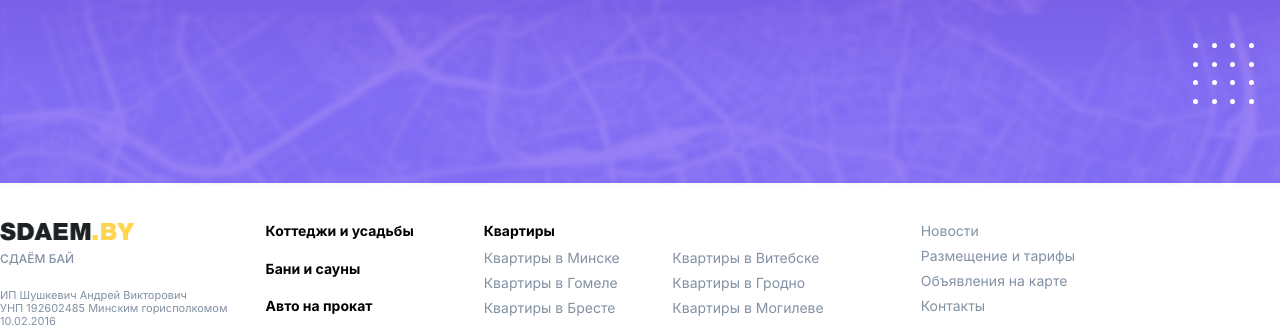
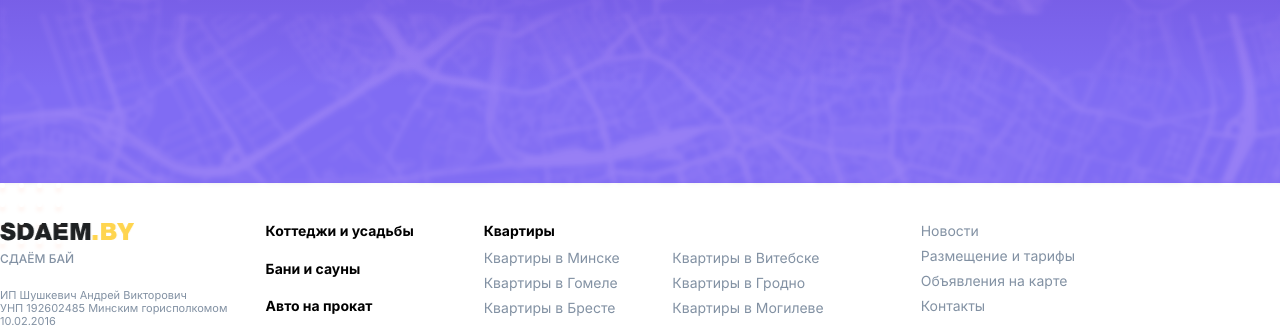
Before and after one commit to AlexBash82/sdaem, a React (Create React App) app: page /sdaem/404 in a window 1280 px wide. Shown: the part 516-843 px from the top of the page. Built offline with nearby package versions, Linux system fonts and the light colour scheme.

Commit message:
added dottedBox into Cards

```diff
--- a/src/components/Cards/Cards.js
+++ b/src/components/Cards/Cards.js
@@ -1,4 +1,5 @@
 import React from 'react'
+import { DottedBox } from '../../Modules/DottedBox/DottedBox'
 import './Cards.scss'
 
 export const Cards = () => {
@@ -151,6 +152,9 @@ export const Cards = () => {
             </div>
           </div>
         </div>
+        <div className='DottedBoxYellow'>
+          <DottedBox color={'#FFD54F'}/>
+        </div>
       </div>
     </div>
   )
--- a/src/components/Cards/Cards.scss
+++ b/src/components/Cards/Cards.scss
@@ -4,14 +4,15 @@
 
   &_container {
     width: 1280px;
-    height: 560px;
+    height: 570px;
     margin: auto;
     display: flex;
     gap: 30px;
+    position: relative;
 
     &_left {
       width: 953px;
-      height: 560px;
+      height: 570px;
       display: flex;
       flex-wrap: wrap;
       gap: 30px;
@@ -209,3 +210,9 @@
 .directList {
   height: 125px;
 }
+
+.DottedBoxYellow {
+  position: absolute;
+  top: 612px;
+  left: -30px;
+}
--- a/src/pages/Error404/Error404.scss
+++ b/src/pages/Error404/Error404.scss
@@ -94,13 +94,13 @@
   }
 }
 
-.DottedBoxYellow {
+.DottedBoxYellowError404 {
   position: absolute;
   top: 96px;
   left: 80px;
 }
 
-.DottedBoxWhite {
+.DottedBoxWhiteError404s {
   position: absolute;
   top: 459px;
   right: 186px;
--- a/src/pages/Error404/Error404.tsx
+++ b/src/pages/Error404/Error404.tsx
@@ -23,10 +23,10 @@ export const Error404 = () => {
             <div className='ErrorPage_container_right_img'/>
           </div>
         </div>
-        <div className='DottedBoxYellow'>
+        <div className='DottedBoxYellowError404'>
           <DottedBox color={'#FFD54F'}/>
         </div>
-        <div className='DottedBoxWhite'>
+        <div className='DottedBoxWhiteError404'>
           <DottedBox color={'#FFFFFF'}/>
         </div>
       </div>
```
